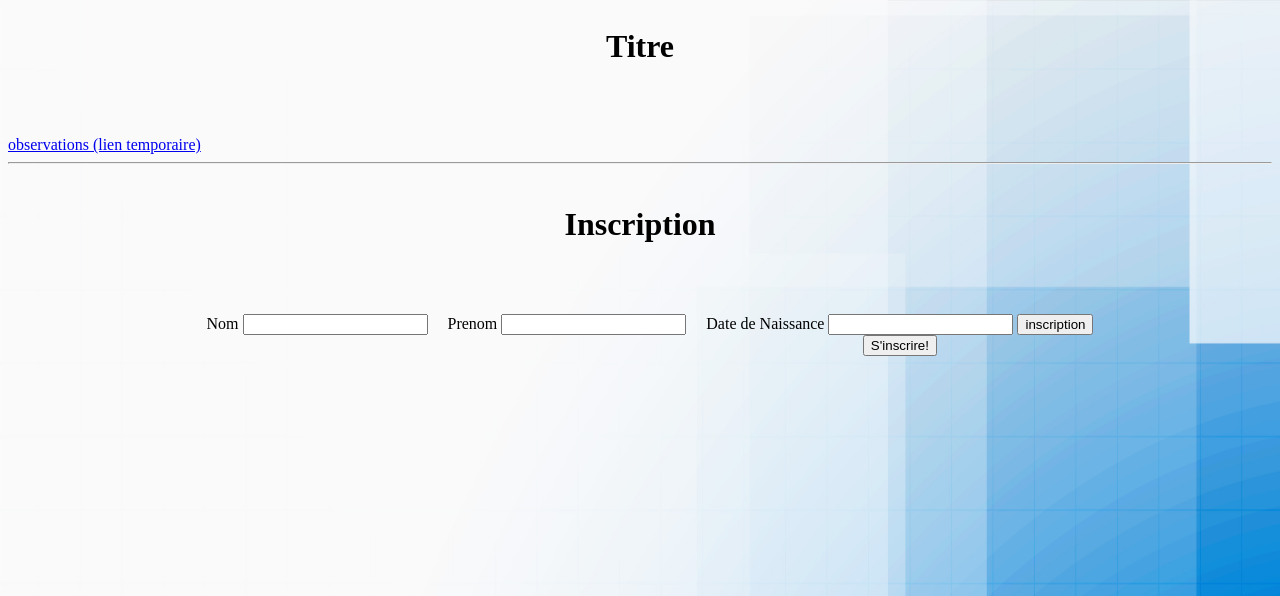
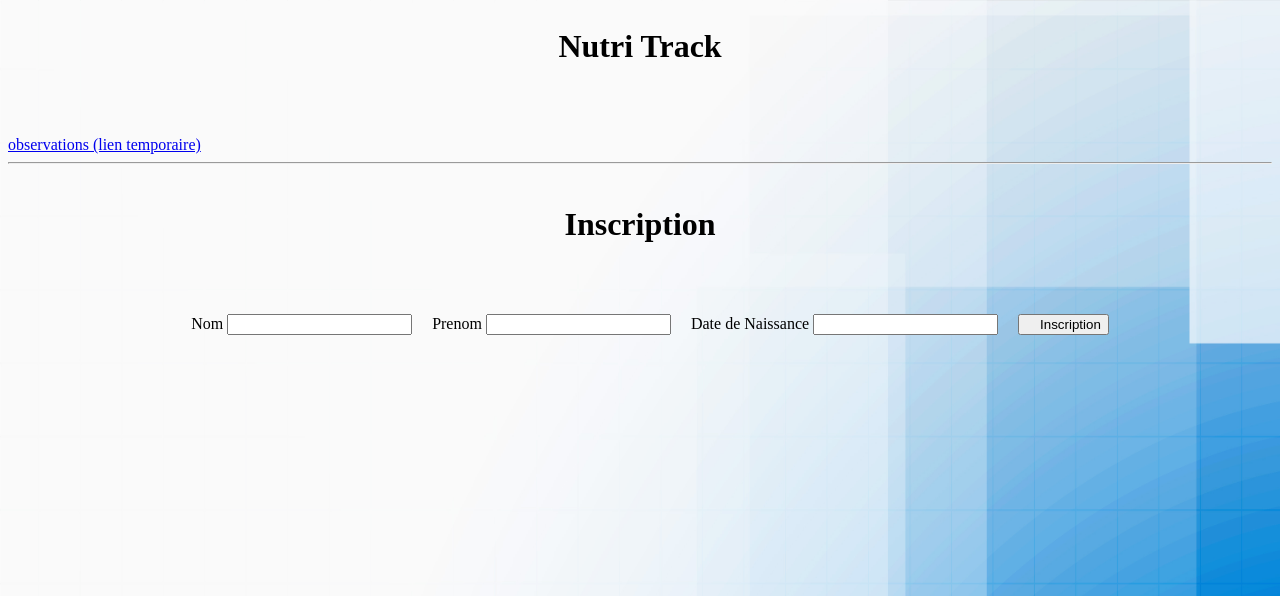
Before and after one commit to GuillaumeLeroy34/Application-Fhir, a Django app: page / in a window 1280 px wide. Shown: the top 596 px of the page. Run offline with Django 5.2, Linux system fonts and the light colour scheme; data that the repository does not hold is empty.

Commit message:
ajout du favico dans le static

```diff
--- a/app_fhir/app_fhir/static/css/accueil.css
+++ b/app_fhir/app_fhir/static/css/accueil.css
@@ -11,6 +11,10 @@ h1{
 
 }
 
+a{
+    text-align: center;
+}
+
 form{
     display: flex;
     justify-content: center;
@@ -21,6 +25,5 @@ form{
 }
 
 .button{
-    display: flex;
-    justify-content: center;
+padding-left: 20px;
 }
--- a/app_fhir/app_fhir/templates/app_fhir/accueil.html
+++ b/app_fhir/app_fhir/templates/app_fhir/accueil.html
@@ -1,12 +1,13 @@
 <html>
 {% load static %}
 <link rel="stylesheet" type="text/css" href="{% static 'css/accueil.css' %}">
+<link rel="shortcut icon" type="images/favicon.ico" href="{% static 'images/favicon.ico' %}" >
 <header>
 
 </header>
 
 <div>
-<h1>Titre</h1>
+<h1>Nutri Track</h1>
 <a href="{% url "observations" %}">observations (lien temporaire)</a>
 
 
@@ -22,19 +23,16 @@
     <div class=inputunit>
     <label for="Prenom">Prenom</label>
     <input type="text" id="Prenom" name="Prenom" />
-</div>
+    </div>
 
     <div class=inputunit>
     <label for="datenaissance">Date de Naissance</label>
     <input type="datenaissance" name="datenaissance" id="datenaissance" />
-    <input type="submit" value="inscription">
+    </div>
+    <div class=inputunit>
+    <input class="button" type="submit" value="Inscription">
+    </div>
 
 </form>
-<div class=button>
-<button>S'inscrire!</button>
-</div>
-
-</div>
-
 
 </html>
--- a/app_fhir/app_fhir/views.py
+++ b/app_fhir/app_fhir/views.py
@@ -33,6 +33,8 @@ def call_external_api(request):
 
 #post une observation: observer la doc, ne pas oublier d'inclure l'identifiant du patient connecté
 def envoi_observations(request):
+    payload=[]
+    headers=[]
     url = "https://fhir.alliance4u.io/api/observation"
     context = {}
     if request.method == 'POST':
```
Also changed, not shown: app_fhir/app_fhir/static/images/favico.ico (added).
